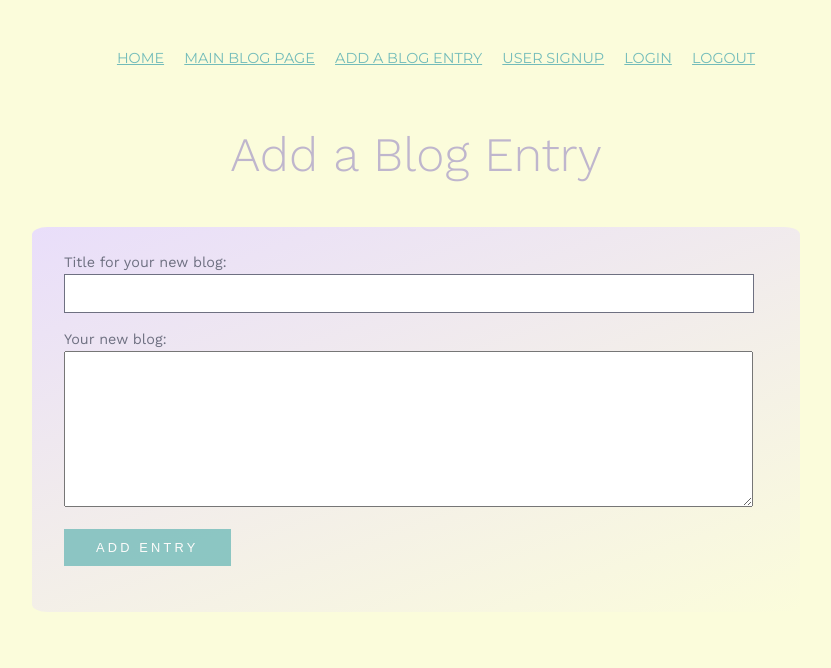
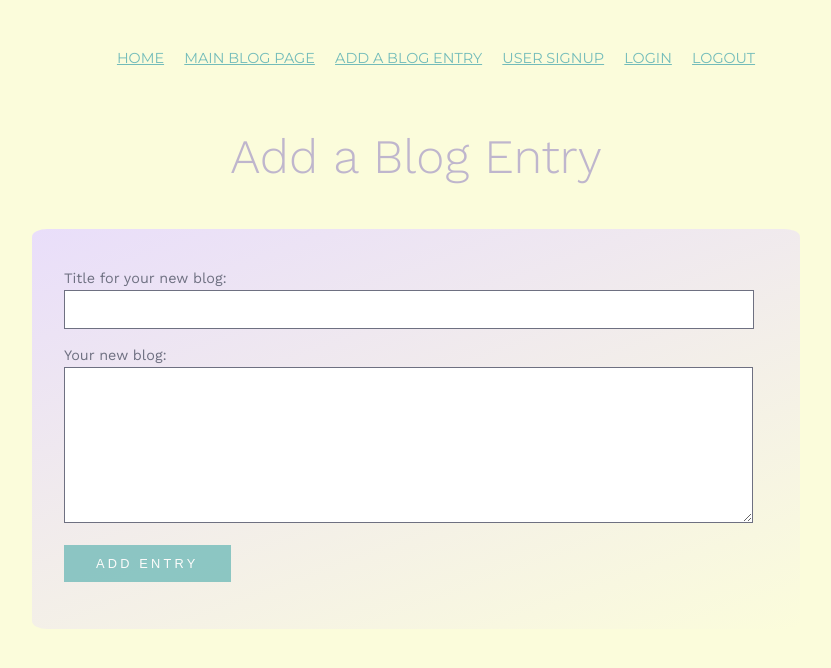
Before and after one commit to triciacodes/lc101-blogz, a Flask app: page /newpost in a window 1280 px wide. Shown: the top 668 px of the page, without its empty margins (224-1055 px from the left). Run offline with Flask 2, Linux system fonts and the light colour scheme; the visitor is signed in with stand-in values (Sample User, id 1).

Commit message:
Updated css styling

```diff
--- a/static/styles.css
+++ b/static/styles.css
@@ -6,6 +6,7 @@ body {
     height: 100%;
     margin: 0% 20% 5% 20%;
     color: #6E7081;
+    line-height: 1.3rem;
 }
 
 .container {
@@ -49,6 +50,7 @@ h2 {
     padding-top: .5rem;
     padding-bottom: .5rem;
     font-weight: 300;
+    color: #73BCBA;
 }
 
 .byline {
@@ -92,6 +94,8 @@ input {
 
 textarea {
     width: 97%;
+    font-family: 'Work Sans', sans-serif;
+    border: 1px solid #6E7081;
 }
 
 /* submit button */
@@ -143,3 +147,7 @@ hr {
 hr:last-of-type, .success:last-of-type {
     display: none;
 }
+
+li {
+    padding-bottom: 0.7rem;
+}
--- a/templates/new_post.html
+++ b/templates/new_post.html
@@ -5,6 +5,19 @@
     <h1>Add a Blog Entry</h1>
     <!--  form action needs to match the url you want it to go to after submit -->
     <form action="/newpost" method='POST'>
+
+        <p class="flash">
+
+        {% with messages = get_flashed_messages(with_categories=True) %}
+            <ul>
+            {% for category,message in messages %}
+                <li class="{{category}}">{{message}}</li>
+            {% endfor %}
+            </ul>
+        {% endwith %}
+
+        </p>
+
         <label>
             <span class="form_label">Title for your new blog:</span>
             <input name="blog_title" type="text" value="{{post_title}}">
@@ -15,16 +28,4 @@
         <input class="submit" type="submit" value="Add Entry" />
     </form>
 
-    <div class="flash">
-
-        {% with messages = get_flashed_messages(with_categories=True) %}
-            <ul>
-            {% for category,message in messages %}
-                <li class="{{category}}">{{message}}</li>
-            {% endfor %}
-            </ul>
-        {% endwith %}
-
-    </div>
-
 {% endblock %}
```
Also changed, not shown: templates/login.html (+12 -12 lines), templates/signup.html (+13 -12 lines).
